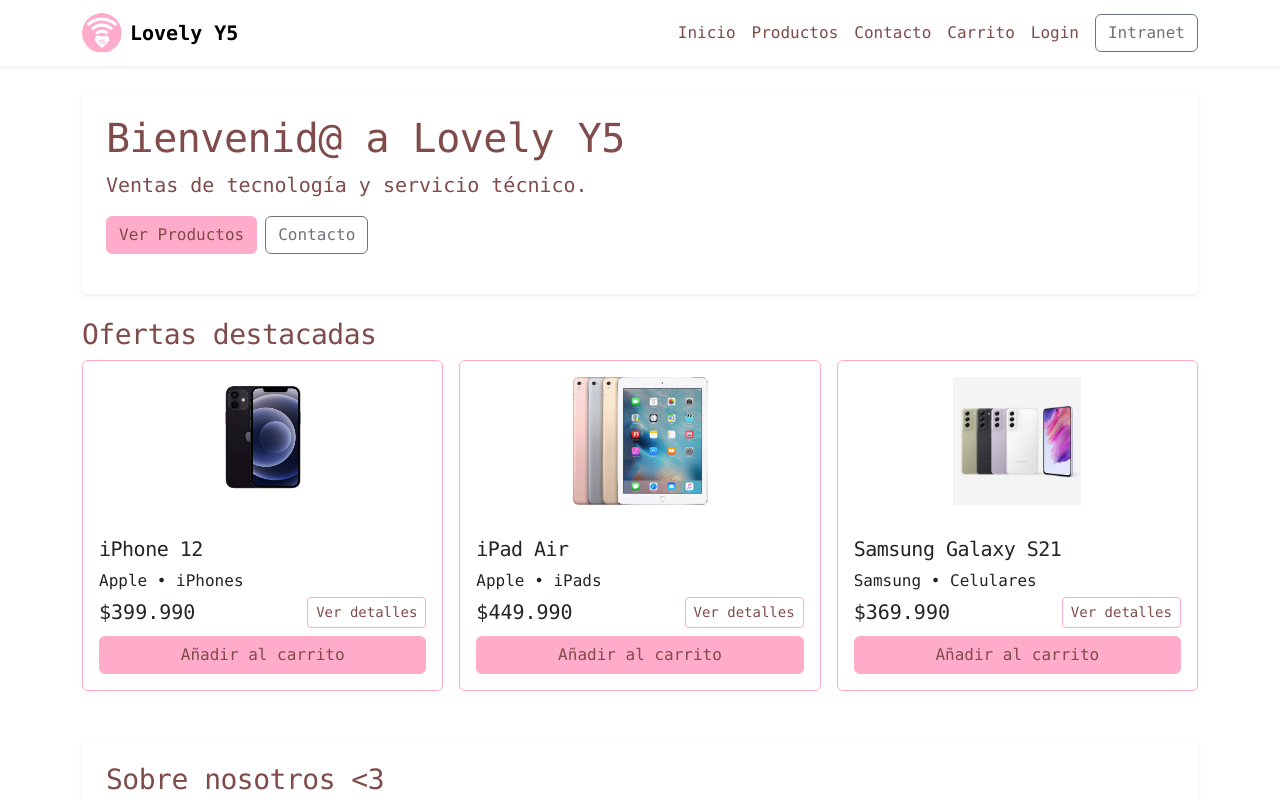
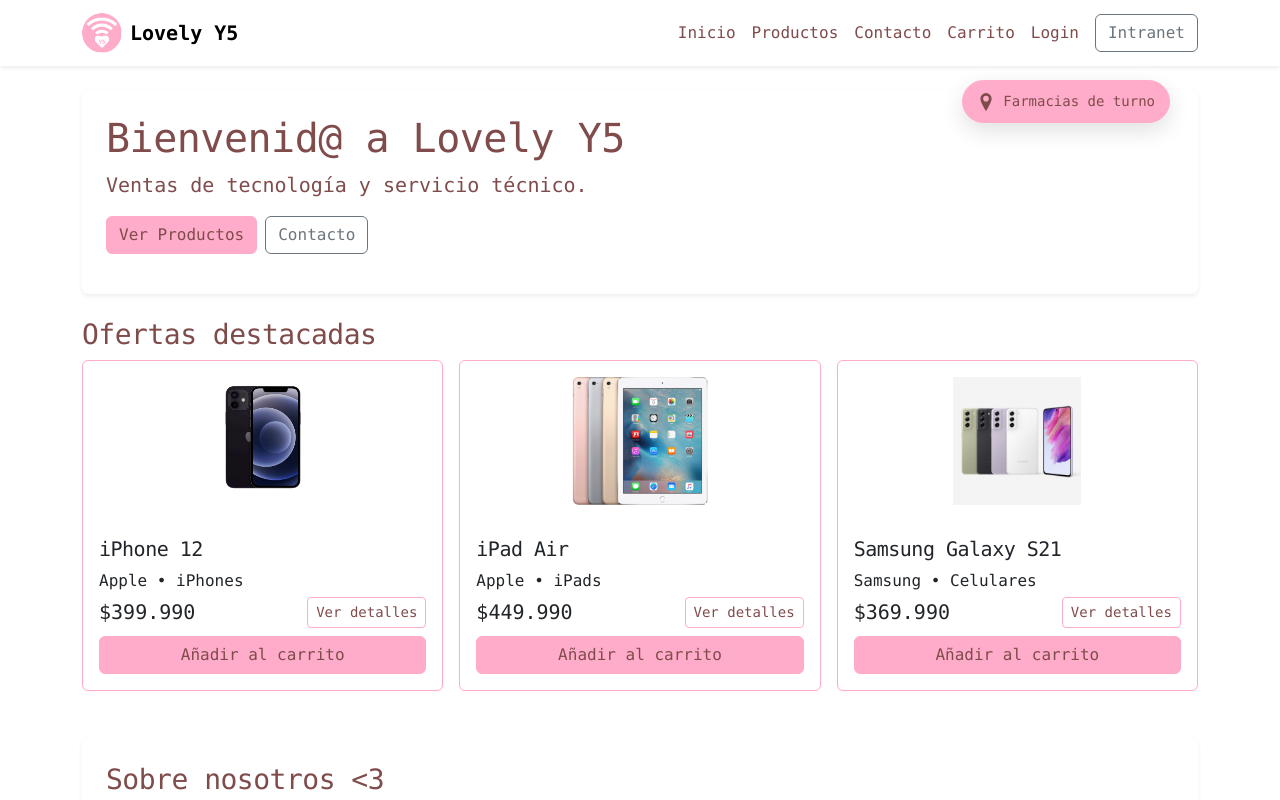
Before and after one commit to sibelsama111/lovely-y5-webnextjs, a Next.js app in the folder lovely-y5/: page / in a window 1280 px wide. Shown: the top 800 px of the page. Built offline with nearby package versions, Linux system fonts and the light colour scheme.

Commit message:
boton farmacias correccion

```diff
--- a/lovely-y5/app/layout.tsx
+++ b/lovely-y5/app/layout.tsx
@@ -5,6 +5,7 @@
 import Navbar from '../components/Navbar'
 import Footer from '../components/Footer'
 import FloatingCart from '../components/FloatingCart'
+import FarmaciasTurnoButton from '../components/FarmaciasTurnoButton'
 import Breadcrumb from '../components/Breadcrumb'
 import { Toaster } from 'react-hot-toast'
 import Link from 'next/link'
@@ -21,7 +22,8 @@
         <AuthProvider>
           <CartProvider>
             <Navbar />
-            {/* El botón/fecha de 'Farmacias de turno' se renderiza solo en la página específica */}
+            {/* Botón de 'Farmacias de turno' (visible en todas las páginas excepto en la propia página de farmacias) */}
+            <FarmaciasTurnoButton />
             <main className="container my-4" style={{ minHeight: '65vh' }}>
               <Breadcrumb />
               {children}
--- /dev/null
+++ b/lovely-y5/components/FarmaciasTurnoButton.tsx
@@ -0,0 +1,26 @@
+"use client"
+import Link from 'next/link'
+import { usePathname } from 'next/navigation'
+import React from 'react'
+
+export default function FarmaciasTurnoButton() {
+  const pathname = usePathname()
+
+  // Ocultar en la propia página de farmacias de turno
+  if (!pathname || pathname === '/farmacias-de-turno') return null
+
+  return (
+    <div style={{ position: 'fixed', right: 110, top: 80, zIndex: 1050 }}>
+      <Link
+        href="/farmacias-de-turno"
+        className="d-inline-flex align-items-center justify-content-center btn btn-sm btn-primary"
+        style={{ padding: '10px 14px', borderRadius: 28, boxShadow: '0 8px 22px rgba(0,0,0,.12)' }}
+      >
+        <svg xmlns="http://www.w3.org/2000/svg" width="18" height="18" fill="currentColor" viewBox="0 0 16 16" className="me-2">
+          <path d="M8 0a5 5 0 0 0-5 5c0 3.25 5 11 5 11s5-7.75 5-11a5 5 0 0 0-5-5zm0 7.5A2.5 2.5 0 1 1 8 2.5a2.5 2.5 0 0 1 0 5z" />
+        </svg>
+        Farmacias de turno
+      </Link>
+    </div>
+  )
+}
```
